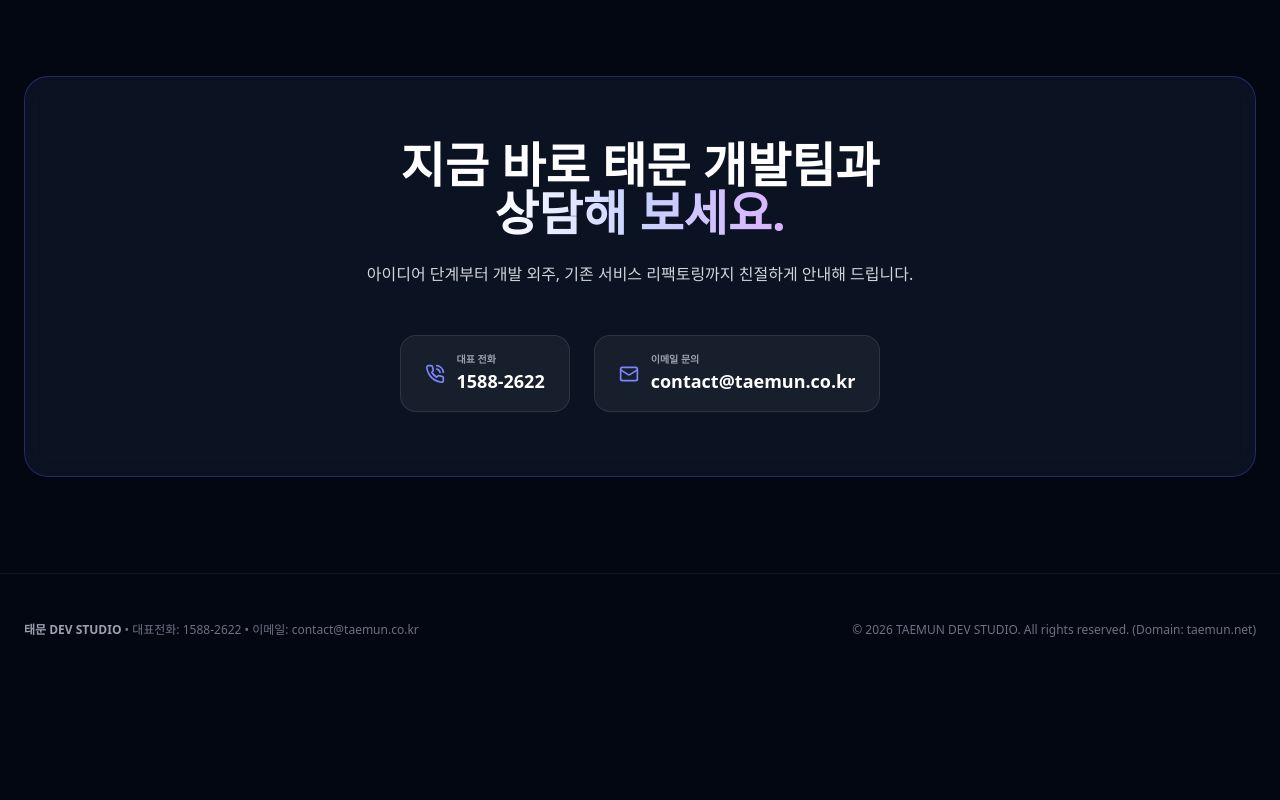
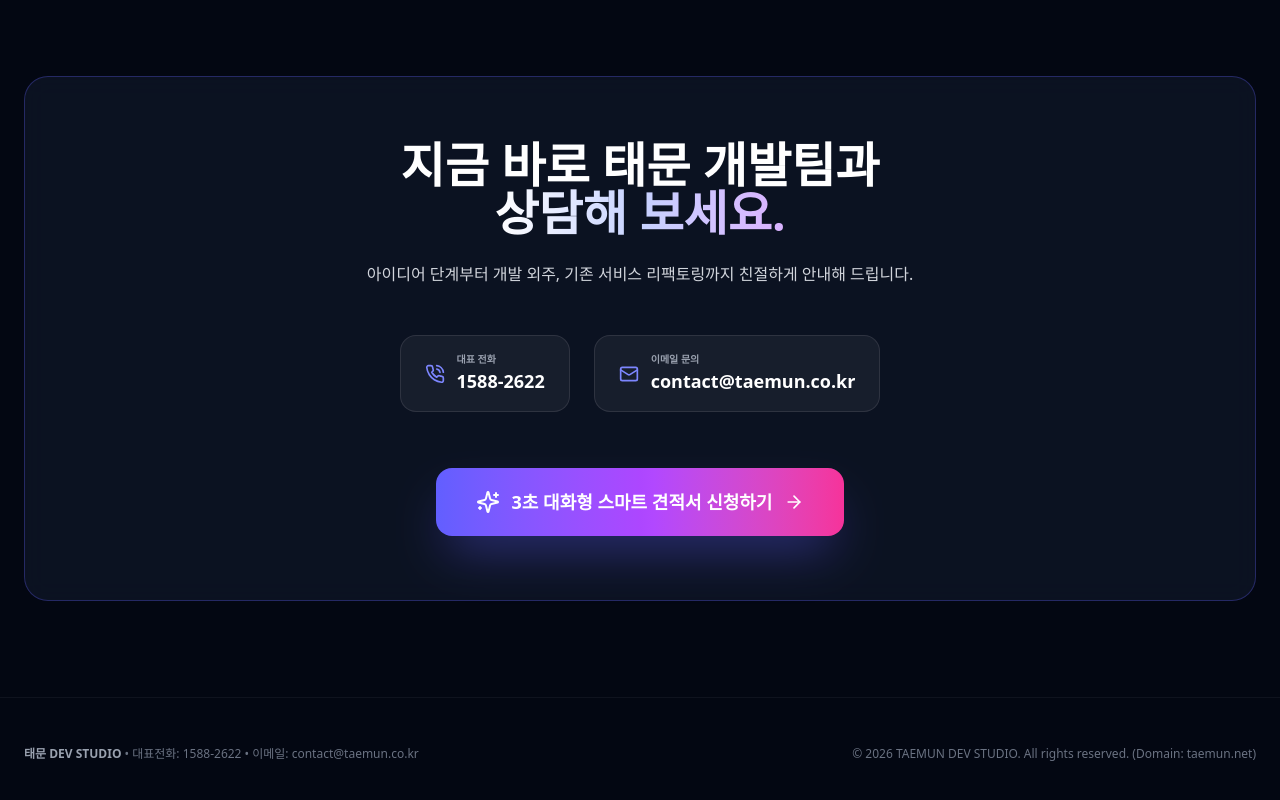
Before and after one commit to taemuntech/taemun-net, a Next.js app: page / in a window 1280 px wide. Shown: the part 2212-3012 px from the top of the page. Before the commit the page ends 2898 px from the top, so only its background shows below. Built offline with nearby package versions, Linux system fonts and the light colour scheme.

Commit message:
add_inquiry_wizard_cta_buttons

```diff
--- a/src/app/page.tsx
+++ b/src/app/page.tsx
@@ -256,6 +256,17 @@
                 </div>
               </div>
             </div>
+
+            <div className="pt-8">
+              <Link
+                href="/inquiry"
+                className="px-10 py-5 rounded-2xl bg-gradient-to-r from-indigo-500 via-purple-500 to-pink-500 text-white font-extrabold text-lg shadow-2xl shadow-indigo-500/40 hover:scale-105 transition-all inline-flex items-center gap-3 group"
+              >
+                <Sparkles className="w-6 h-6 animate-pulse" />
+                <span>3초 대화형 스마트 견적서 신청하기</span>
+                <ArrowRight className="w-5 h-5 group-hover:translate-x-1 transition-transform" />
+              </Link>
+            </div>
           </div>
         </div>
       </section>
--- a/src/components/FloatingChatWidget.tsx
+++ b/src/components/FloatingChatWidget.tsx
@@ -1,6 +1,7 @@
 "use client";
 
 import { MessageCircle, Phone, Send, Sparkles, X } from "lucide-react";
+import Link from "next/link";
 import { useState } from "react";
 
 export default function FloatingChatWidget() {
@@ -63,14 +64,14 @@
             </a>
 
             {/* Web Quote Form Anchor */}
-            <a
-              href="#contact"
+            <Link
+              href="/inquiry"
               onClick={() => setIsOpen(false)}
               className="w-full p-3 rounded-xl bg-indigo-500/10 border border-indigo-500/20 text-indigo-300 font-medium text-xs flex items-center justify-center gap-2 hover:bg-indigo-500/20 transition-all text-center"
             >
               <Send className="w-3.5 h-3.5" />
-              <span>3초 간편 견적 신청 폼으로 이동</span>
-            </a>
+              <span>3초 대화형 스마트 견적 페이지로 이동</span>
+            </Link>
           </div>
 
           <div className="mt-5 pt-3 border-t border-white/5 text-[11px] text-center text-gray-500 flex items-center justify-center gap-1">
```
Also changed, not shown: 2 other files (tests, documents, lock files or other folders).
